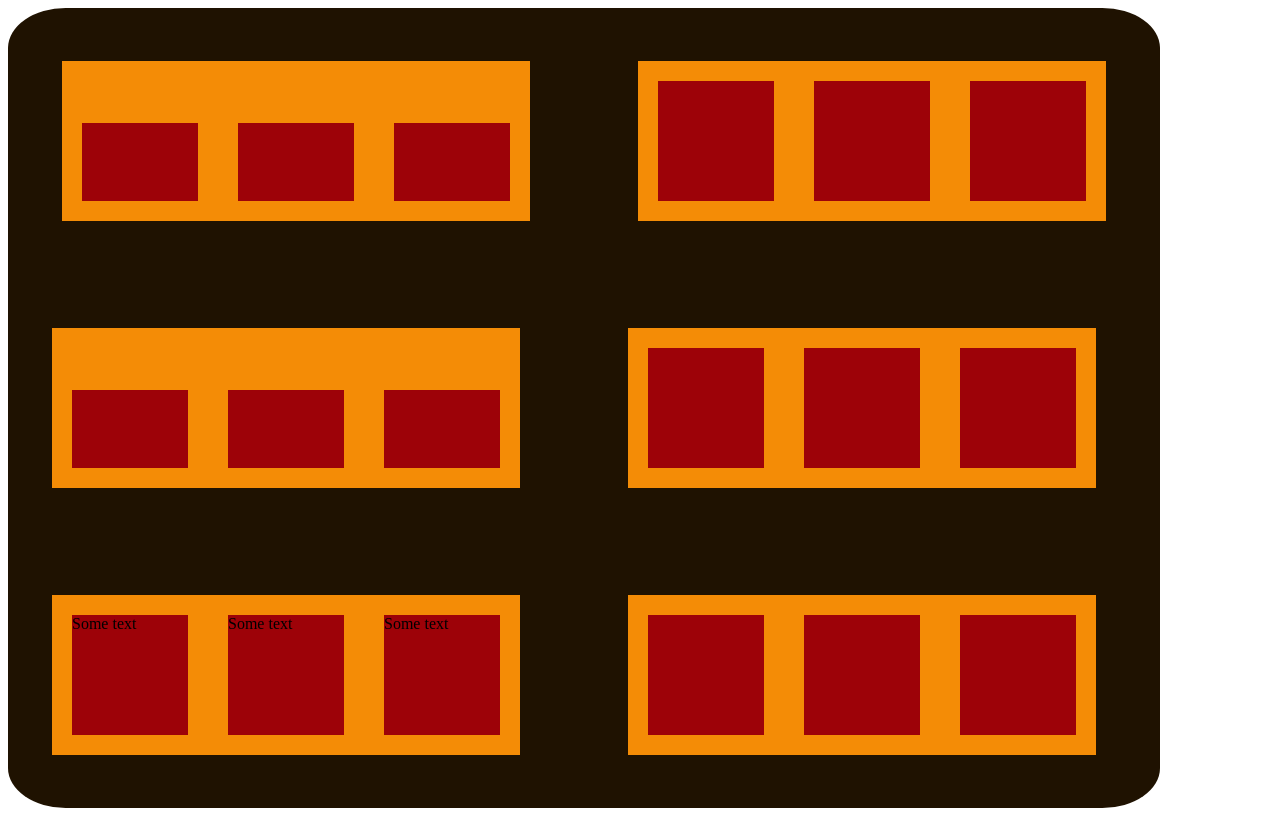
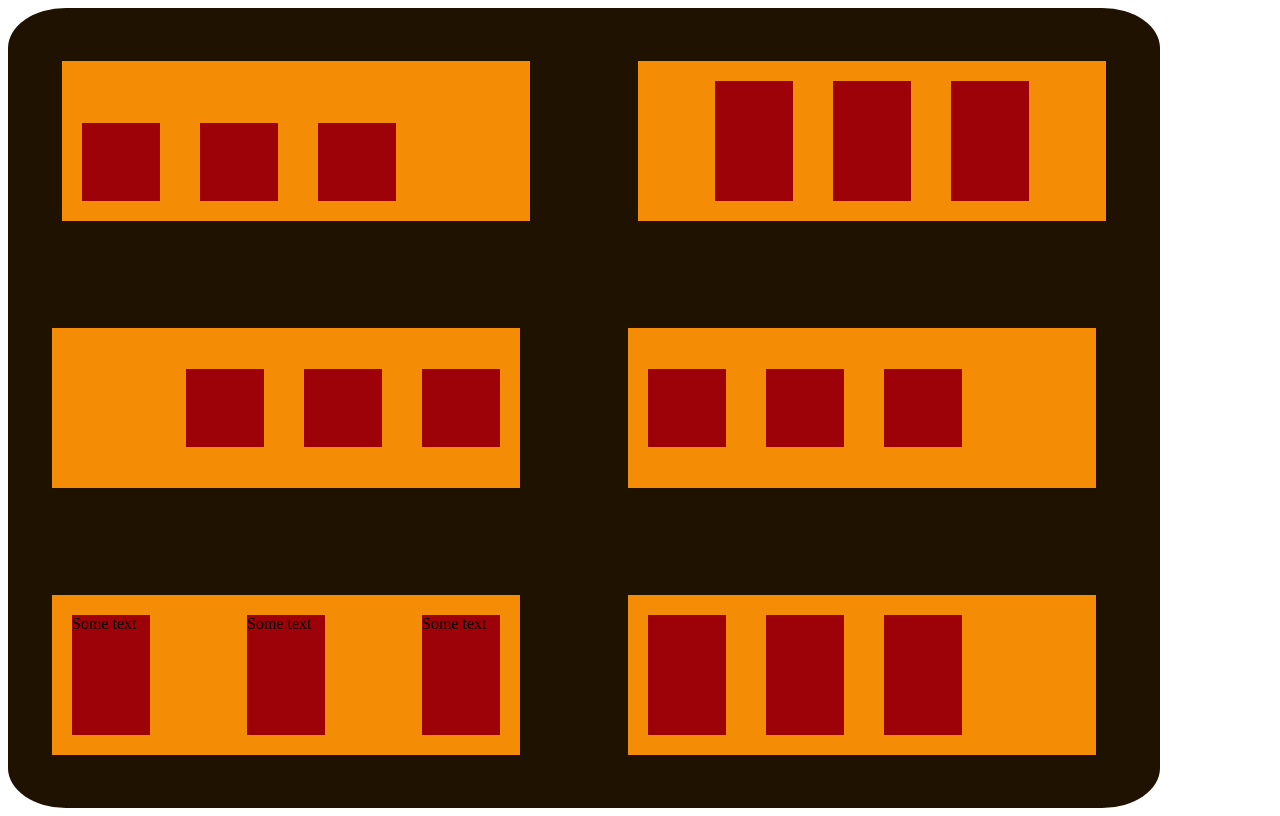
Before and after one commit to Msbee502/Flexbox, a plain HTML site: page index.html in a window 1280 px wide. Drawn offline with Linux system fonts and the light colour scheme.

Commit message:
Changed errors in css and added flex properties to box 1-3

```diff
--- a/index.html
+++ b/index.html
@@ -8,34 +8,34 @@
 </head>
 <body>
     <section class="background">
-        <div class="first-box box">
+        <div class="first-box">
             <div class="box-one__box"> </div>
             <div class="box-one__box"> </div>
             <div class="box-one__box"> </div>
         </div>
 
-        <div class="second-box box">
+        <div class="second-box">
             <div class="box-two__box"></div>
             <div class="box-two__box"></div>
             <div class="box-two__box"></div>
         </div>
-        <div class="third-box box">
+        <div class="third-box">
             <div class="box-three__box"> </div>
             <div class="box-three__box"> </div>
             <div class="box-three__box"> </div>
         </div>
 
-        <div class="fourth-box box">
+        <div class="fourth-box">
             <div class="box-four__box"></div>
             <div class="box-four__box"></div>
             <div class="box-four__box"></div>
         </div>
-        <div class="fifth-box box">
+        <div class="fifth-box">
             <div class="box-five__box">Some text</div>
             <div class="box-five__box">Some text</div>
             <div class="box-five__box">Some text</div>
         </div>
-        <div class="sixth-box box">
+        <div class="sixth-box">
             <div class="box-six__box"></div>
             <div class="box-six__box"></div>
             <div class="box-six__box"></div>
--- a/styles/index.css
+++ b/styles/index.css
@@ -16,7 +16,6 @@
     height: 160px;
     display: flex;
     align-items: flex-end;
-    flex-direction: row;
     margin: 20px;
 }
 
@@ -34,7 +33,8 @@
     width: 468px;
     height: 160px;
     display: flex;
-    align-items: flex-end;
+    justify-content: flex-end;
+    align-items: center;
     margin: 20px,
 }
 .fourth-box {
@@ -43,7 +43,8 @@
     width: 468px;
     height: 160px;
     display: flex;
-    align-items: ;
+    justify-content: first baseline;
+    align-items: center;
     margin: 20px
 }
 .fifth-box {
@@ -66,56 +67,43 @@
 }
 .box-one__box {
     background-color: #9D0208;
-    border: none
+    border: none;
     width: 78px;
     min-height: 78px;
     margin: 20px;
-    display: flex;
-    flex-basis: 180px;
 }
 .box-two__box {
     background-color: #9D0208;
-    border: none
+    border: none;
     width: 78px;
     min-height: 78px;
     margin: 20px;
-    display: flex;
-    flex-basis: 180px;
 }
 .box-three__box {
     background-color: #9D0208;
-    border: none
+    border: none;
     width: 78px;
     min-height: 78px;
     margin: 20px;
-    display: flex;
-    flex-basis: 180px;
 }
 .box-four__box {
     background-color: #9D0208;
-    border: none
+    border: none;
     width: 78px;
     min-height: 78px;
     margin: 20px;
-    display: flex;
-    flex-basis: 180px;
-
 }
 .box-five__box {
     background-color: #9D0208;
-    border: none
+    border: none;
     width: 78px;
     min-height: 78px;
     margin: 20px;
-    display: flex;
-    flex-basis: 180px;
 }
 .box-six__box {
     background-color: #9D0208;
-    border: none
+    border: none;
     width: 78px;
     min-height: 78px;
     margin: 20px;
-    display: flex;
-    flex-basis: 180px;
 }
```
